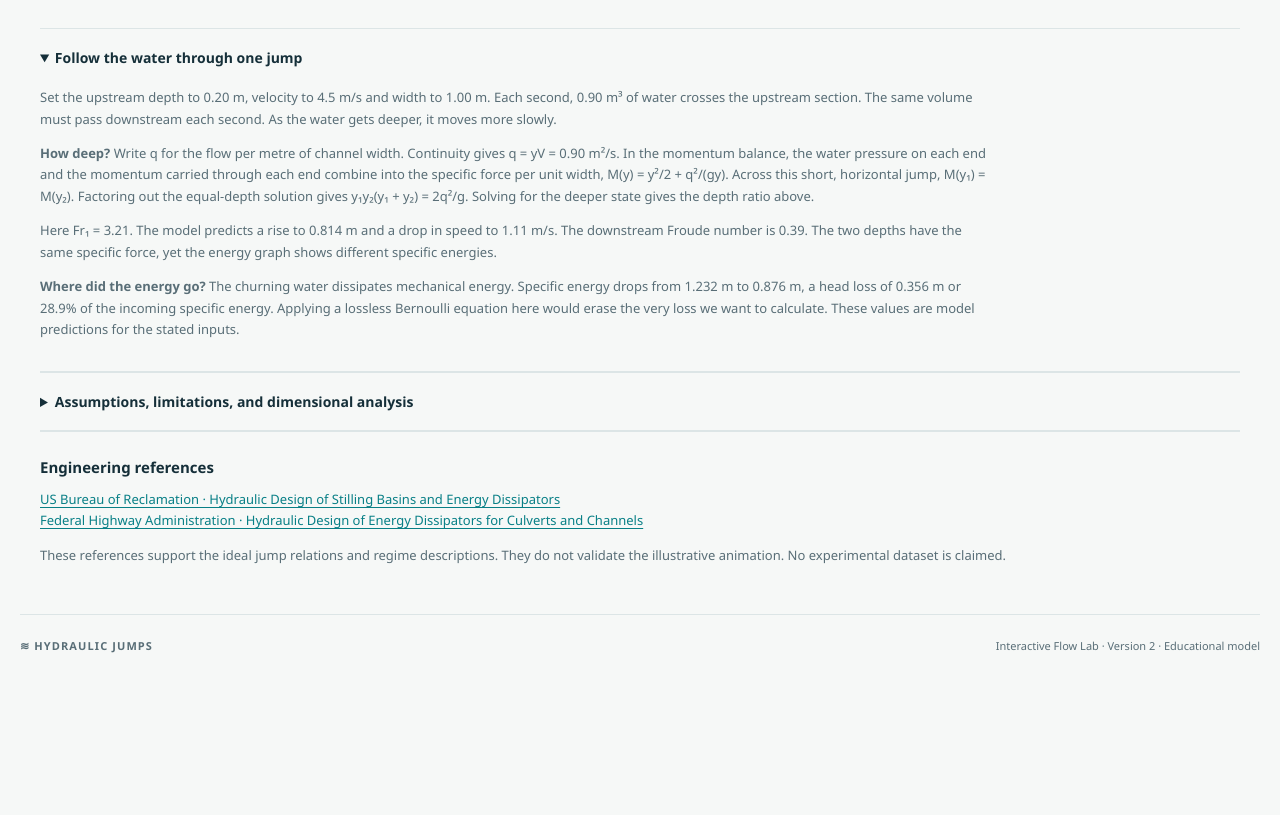
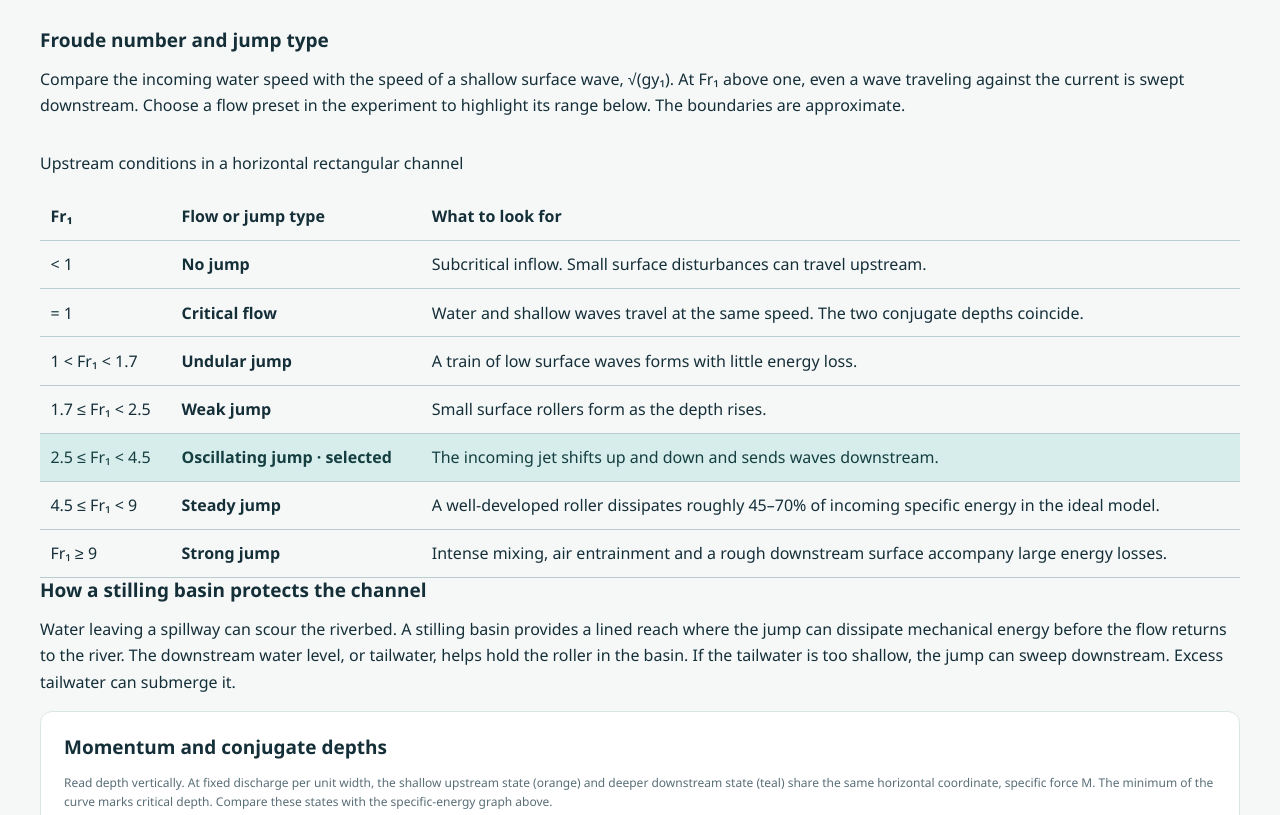
Before and after one commit to pricklypike06/HydraulicJumps, a plain HTML site: page v2/index.html in a window 1280 px wide. Shown: the part 2560-3375 px from the top of the page. Before the commit the page ends 3250 px from the top, so only its background shows below. Drawn offline with Linux system fonts and the light colour scheme.

Commit message:
Publish a second version

```diff
--- a/v2/app.js
+++ b/v2/app.js
@@ -83,6 +83,27 @@
   function curve(svg,points,x,y,color){el(svg,'path',{d:points.map(([a,b],i)=>(i?'L':'M')+x(a).toFixed(2)+','+y(b).toFixed(2)).join(' '),fill:'none',stroke:color,'stroke-width':2.5,'stroke-linejoin':'round'});}
   function point(svg,x,y,color,label){const p=el(svg,'circle',{cx:x,cy:y,r:5.5,fill:color,stroke:'#fff','stroke-width':2});el(p,'title',{},label);}
   function drawPlots(){
+    for (const row of document.querySelectorAll('.regimes tbody tr')) {
+      row.classList.toggle('current', row.cells[1].textContent === result.classification);
+    }
+    const momentum = $('momentum');
+    const force = y => y * y / 2 + result.q ** 2 / (g * y);
+    const maxDepth = 1.25 * Math.max(result.depth, result.depth2 || 0, result.criticalDepth);
+    const maxForce = 1.2 * Math.max(force(result.depth), force(maxDepth));
+    const axis = axes(momentum, maxForce, maxDepth, 'Specific force per unit width, M (m²)', 'Water depth, y (m)');
+    const samples = [];
+    const minDepth = Math.min(result.depth, result.criticalDepth) / 4;
+    for (let n = 0; n <= 300; n++) {
+      const y = minDepth * (maxDepth / minDepth) ** (n / 300);
+      if (force(y) <= maxForce) samples.push([force(y), y]);
+    }
+    curve(momentum, samples, axis.x, axis.y, '#879ea6');
+    const mx = axis.x(force(result.depth));
+    if (result.hasJump) {
+      el(momentum, 'line', {x1:mx,x2:mx,y1:axis.y(result.depth),y2:axis.y(result.depth2),stroke:'#637d80','stroke-dasharray':'4 4'});
+      point(momentum, mx, axis.y(result.depth2), '#087f86', 'Downstream depth');
+    }
+    point(momentum, mx, axis.y(result.depth), '#dc693c', 'Upstream depth');
     const ratioSvg=$('ratio-plot'),fmax=Math.max(10,Math.ceil(result.fr1*1.1));
     const rmax=(Math.sqrt(1+8*fmax*fmax)-1)/2*1.08;
     const a=axes(ratioSvg,fmax,rmax,'Upstream Froude number, Fr₁','Sequent depth ratio, y₂/y₁');
--- a/v2/index.html
+++ b/v2/index.html
@@ -47,6 +47,19 @@
 
   <section id="theory" class="theory-section"><div class="section-heading"><div><p class="eyebrow">UNDERSTAND WHAT YOU SEE</p><h2>Fast and shallow → slow and deep.</h2></div></div>
     <div class="theory-grid"><article><span class="step">01</span><h3>Recognize the flow</h3><p>The Froude number compares flow velocity to the speed of long, shallow-water surface waves. Supercritical flow has Fr &gt; 1; subcritical flow has Fr &lt; 1. At Fr = 1, the flow is critical.</p><div class="formula">Fr₁ = V₁ / √(g y₁)</div></article><article><span class="step">02</span><h3>Conserve mass and momentum</h3><p>The discharge stays the same. With negligible external drag and hydrostatic pressure at the end sections, the momentum balance gives the sequent-depth relation.</p><div class="formula">Q = B y₁ V₁ = B y₂ V₂<br>y₂/y₁ = ½[√(1 + 8Fr₁²) − 1]</div></article><article><span class="step">03</span><h3>Account for the energy loss</h3><p>Organized flow energy is transferred into turbulence and ultimately dissipated. Mechanical energy decreases across the jump; total energy is still conserved.</p><div class="formula">E = y + V²/(2g)<br>ΔE = (y₂ − y₁)³ / (4 y₁ y₂)</div></article></div>
+    <h3 id="regimes">Froude number and jump type</h3>
+    <p>Compare the incoming water speed with the speed of a shallow surface wave, √(gy₁). At Fr₁ above one, even a wave traveling against the current is swept downstream. Choose a flow preset in the experiment to highlight its range below. The boundaries are approximate.</p>
+    <div class="regimes"><table><caption>Upstream conditions in a horizontal rectangular channel</caption><thead><tr><th>Fr₁</th><th>Flow or jump type</th><th>What to look for</th></tr></thead><tbody>
+    <tr><td>&lt; 1</td><th scope="row">No jump</th><td>Subcritical inflow. Small surface disturbances can travel upstream.</td></tr>
+    <tr><td>= 1</td><th scope="row">Critical flow</th><td>Water and shallow waves travel at the same speed. The two conjugate depths coincide.</td></tr>
+    <tr><td>1 &lt; Fr₁ &lt; 1.7</td><th scope="row">Undular jump</th><td>A train of low surface waves forms with little energy loss.</td></tr>
+    <tr><td>1.7 ≤ Fr₁ &lt; 2.5</td><th scope="row">Weak jump</th><td>Small surface rollers form as the depth rises.</td></tr>
+    <tr><td>2.5 ≤ Fr₁ &lt; 4.5</td><th scope="row">Oscillating jump</th><td>The incoming jet shifts up and down and sends waves downstream.</td></tr>
+    <tr><td>4.5 ≤ Fr₁ &lt; 9</td><th scope="row">Steady jump</th><td>A well-developed roller dissipates roughly 45–70% of incoming specific energy in the ideal model.</td></tr>
+    <tr><td>Fr₁ ≥ 9</td><th scope="row">Strong jump</th><td>Intense mixing, air entrainment and a rough downstream surface accompany large energy losses.</td></tr>
+    </tbody></table></div>
+    <h3>How a stilling basin protects the channel</h3><p>Water leaving a spillway can scour the riverbed. A stilling basin provides a lined reach where the jump can dissipate mechanical energy before the flow returns to the river. The downstream water level, or tailwater, helps hold the roller in the basin. If the tailwater is too shallow, the jump can sweep downstream. Excess tailwater can submerge it.</p>
+    <article class="plot-card"><h3>Momentum and conjugate depths</h3><p>Read depth vertically. At fixed discharge per unit width, the shallow upstream state (orange) and deeper downstream state (teal) share the same horizontal coordinate, specific force M. The minimum of the curve marks critical depth. Compare these states with the specific-energy graph above.</p><svg id="momentum" viewBox="0 0 560 300" role="img" aria-label="Specific force against depth for the current flow"></svg></article>
     <details open><summary>Follow the water through one jump</summary><div class="details-body">
       <p>Set the upstream depth to 0.20 m, velocity to 4.5 m/s and width to 1.00 m. Each second, 0.90 m³ of water crosses the upstream section. The same volume must pass downstream each second. As the water gets deeper, it moves more slowly.</p>
       <p><strong>How deep?</strong> Write q for the flow per metre of channel width. Continuity gives q = yV = 0.90 m²/s. In the momentum balance, the water pressure on each end and the momentum carried through each end combine into the specific force per unit width, M(y) = y²/2 + q²/(gy). Across this short, horizontal jump, M(y₁) = M(y₂). Factoring out the equal-depth solution gives y₁y₂(y₁ + y₂) = 2q²/g. Solving for the deeper state gives the depth ratio above.</p>
```
Also changed, not shown: v2/styles.css.
